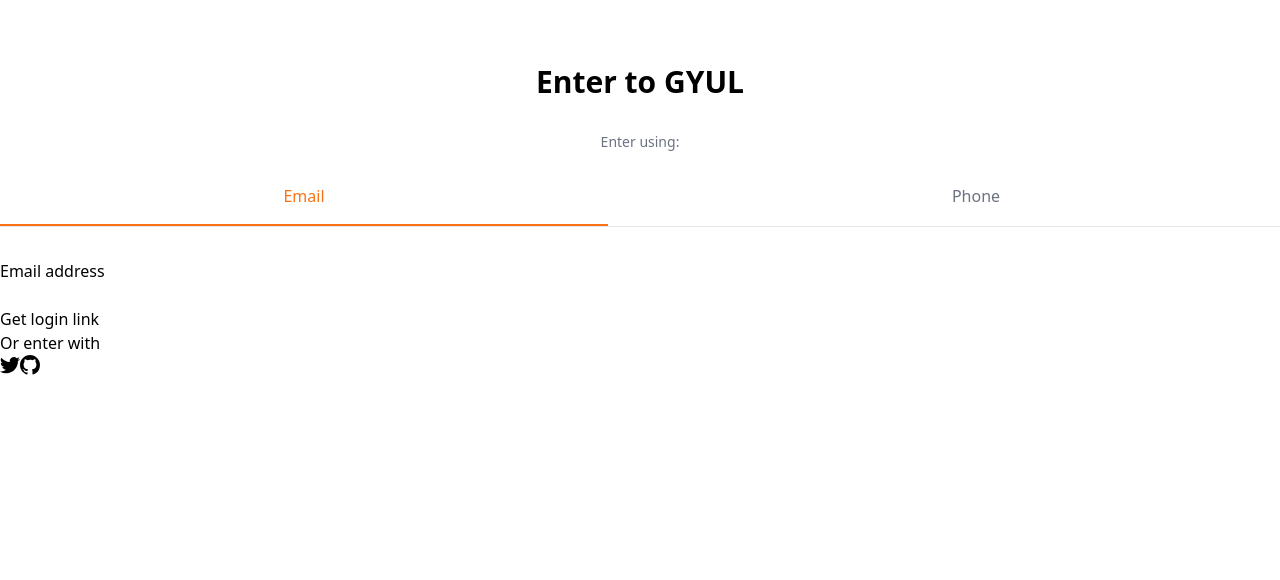
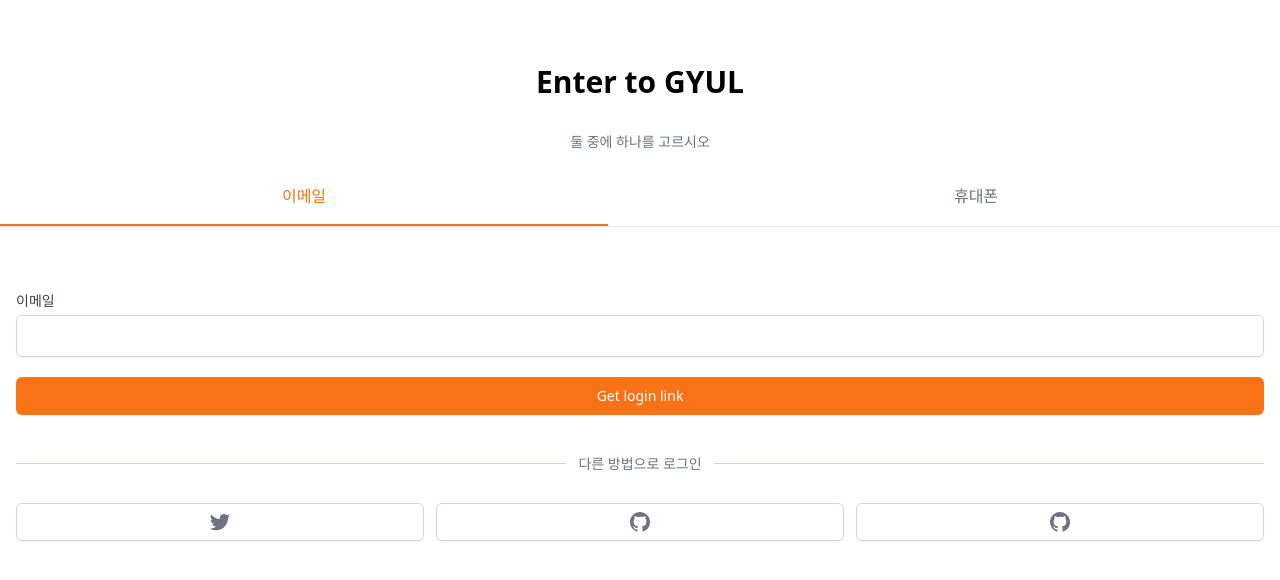
Before and after one commit to wannabeing/gyul-market, a Next.js app: page /enter in a window 1280 px wide. Shown: the top 580 px of the page. Built offline with nearby package versions, Linux system fonts and the light colour scheme.

Commit message:
EDIT enter.tsx

```diff
--- a/package.json
+++ b/package.json
@@ -14,6 +14,7 @@
     "react-dom": "18.2.0"
   },
   "devDependencies": {
+    "@tailwindcss/forms": "^0.5.3",
     "@types/node": "18.7.14",
     "@types/react": "18.0.18",
     "@types/react-dom": "18.0.6",
--- a/pages/enter.tsx
+++ b/pages/enter.tsx
@@ -14,7 +14,9 @@
       <h3 className="text-center text-3xl font-bold">Enter to GYUL</h3>
       <div className="mt-8">
         <div className="flex flex-col items-center">
-          <h5 className="text-sm font-medium text-gray-500">Enter using:</h5>
+          <h5 className="text-sm font-medium text-gray-500">
+            둘 중에 하나를 고르시오
+          </h5>
           <div className="my-8 grid w-full grid-cols-2 gap-16 border-b">
             <button
               className={cls(
@@ -25,7 +27,7 @@
               )}
               onClick={onEmailClick}
             >
-              Email
+              이메일
             </button>
             <button
               className={cls(
@@ -36,38 +38,52 @@
               )}
               onClick={onPhoneClick}
             >
-              Phone
+              휴대폰
             </button>
           </div>
         </div>
-        <form>
-          <label>
-            {method === "email" ? "Email address" : null}
-            {method === "phone" ? "Phone number" : null}
+        <form className="mt-8 flex flex-col px-4">
+          <label className="text-sm font-medium text-gray-700">
+            {method === "email" ? "이메일" : null}
+            {method === "phone" ? "휴대폰" : null}
           </label>
-          <div>
-            {method === "email" ? <input type="email" required /> : null}
+          <div className="mt-1">
+            {method === "email" ? (
+              <input
+                type="email"
+                required
+                className="w-full appearance-none rounded-md border border-gray-300 px-3 py-2 shadow-sm focus:border-orange-500 focus:outline-none focus:ring-orange-500"
+              />
+            ) : null}
             {method === "phone" ? (
-              <div>
-                <span>+82</span>
-                <input type="number" required />
+              <div className="flex rounded-md shadow-sm">
+                <span className="flex select-none items-center justify-center rounded-l-md border border-r-0 border-gray-300 px-3 text-sm text-gray-500 ">
+                  +82
+                </span>
+                <input
+                  type="number"
+                  required
+                  className="w-full appearance-none rounded-md rounded-l-none border border-gray-300 px-3 py-2 shadow-sm focus:border-orange-500 focus:outline-none focus:ring-orange-500"
+                />
               </div>
             ) : null}
           </div>
-          <button>
+          <button className="focus:ring-off mt-5 rounded-md border border-transparent bg-orange-500 py-2 px-4 text-sm font-medium text-white shadow-sm hover:bg-orange-400 focus:outline-none focus:ring-2 focus:ring-orange-500 focus:ring-offset-2">
             {method === "email" ? "Get login link" : null}
             {method === "phone" ? "Get one-time password" : null}
           </button>
         </form>
-        <div>
-          <div>
-            <div />
-            <div>
-              <span>Or enter with</span>
+        <div className="mt-12 px-4">
+          <div className="relative">
+            <div className="absolute w-full border-t border-gray-300" />
+            <div className="relative -top-3 text-center">
+              <span className="bg-white px-3 text-sm text-gray-500">
+                다른 방법으로 로그인
+              </span>
             </div>
           </div>
-          <div>
-            <button>
+          <div className="mt-4 grid grid-cols-3 gap-3">
+            <button className="flex items-center justify-center rounded-md border border-gray-300 bg-white py-2 px-4 text-gray-500 shadow-sm hover:bg-gray-50 hover:text-black">
               <svg
                 className="h-5 w-5"
                 aria-hidden="true"
@@ -77,7 +93,21 @@
                 <path d="M6.29 18.251c7.547 0 11.675-6.253 11.675-11.675 0-.178 0-.355-.012-.53A8.348 8.348 0 0020 3.92a8.19 8.19 0 01-2.357.646 4.118 4.118 0 001.804-2.27 8.224 8.224 0 01-2.605.996 4.107 4.107 0 00-6.993 3.743 11.65 11.65 0 01-8.457-4.287 4.106 4.106 0 001.27 5.477A4.073 4.073 0 01.8 7.713v.052a4.105 4.105 0 003.292 4.022 4.095 4.095 0 01-1.853.07 4.108 4.108 0 003.834 2.85A8.233 8.233 0 010 16.407a11.616 11.616 0 006.29 1.84" />
               </svg>
             </button>
-            <button>
+            <button className="flex items-center justify-center rounded-md border border-gray-300 bg-white py-2 px-4 text-gray-500 shadow-sm hover:bg-gray-50 hover:text-black">
+              <svg
+                className="h-5 w-5"
+                aria-hidden="true"
+                fill="currentColor"
+                viewBox="0 0 20 20"
+              >
+                <path
+                  fillRule="evenodd"
+                  d="M10 0C4.477 0 0 4.484 0 10.017c0 4.425 2.865 8.18 6.839 9.504.5.092.682-.217.682-.483 0-.237-.008-.868-.013-1.703-2.782.605-3.369-1.343-3.369-1.343-.454-1.158-1.11-1.466-1.11-1.466-.908-.62.069-.608.069-.608 1.003.07 1.531 1.032 1.531 1.032.892 1.53 2.341 1.088 2.91.832.092-.647.35-1.088.636-1.338-2.22-.253-4.555-1.113-4.555-4.951 0-1.093.39-1.988 1.029-2.688-.103-.253-.446-1.272.098-2.65 0 0 .84-.27 2.75 1.026A9.564 9.564 0 0110 4.844c.85.004 1.705.115 2.504.337 1.909-1.296 2.747-1.027 2.747-1.027.546 1.379.203 2.398.1 2.651.64.7 1.028 1.595 1.028 2.688 0 3.848-2.339 4.695-4.566 4.942.359.31.678.921.678 1.856 0 1.338-.012 2.419-.012 2.747 0 .268.18.58.688.482A10.019 10.019 0 0020 10.017C20 4.484 15.522 0 10 0z"
+                  clipRule="evenodd"
+                />
+              </svg>
+            </button>
+            <button className="flex items-center justify-center rounded-md border border-gray-300 bg-white py-2 px-4 text-gray-500 shadow-sm hover:bg-gray-50 hover:text-black">
               <svg
                 className="h-5 w-5"
                 aria-hidden="true"
--- a/tailwind.config.js
+++ b/tailwind.config.js
@@ -7,5 +7,5 @@
   theme: {
     extend: {},
   },
-  plugins: [],
+  plugins: [require("@tailwindcss/forms")],
 };
```
Also changed, not shown: 1 other file (tests, documents, lock files or other folders).
